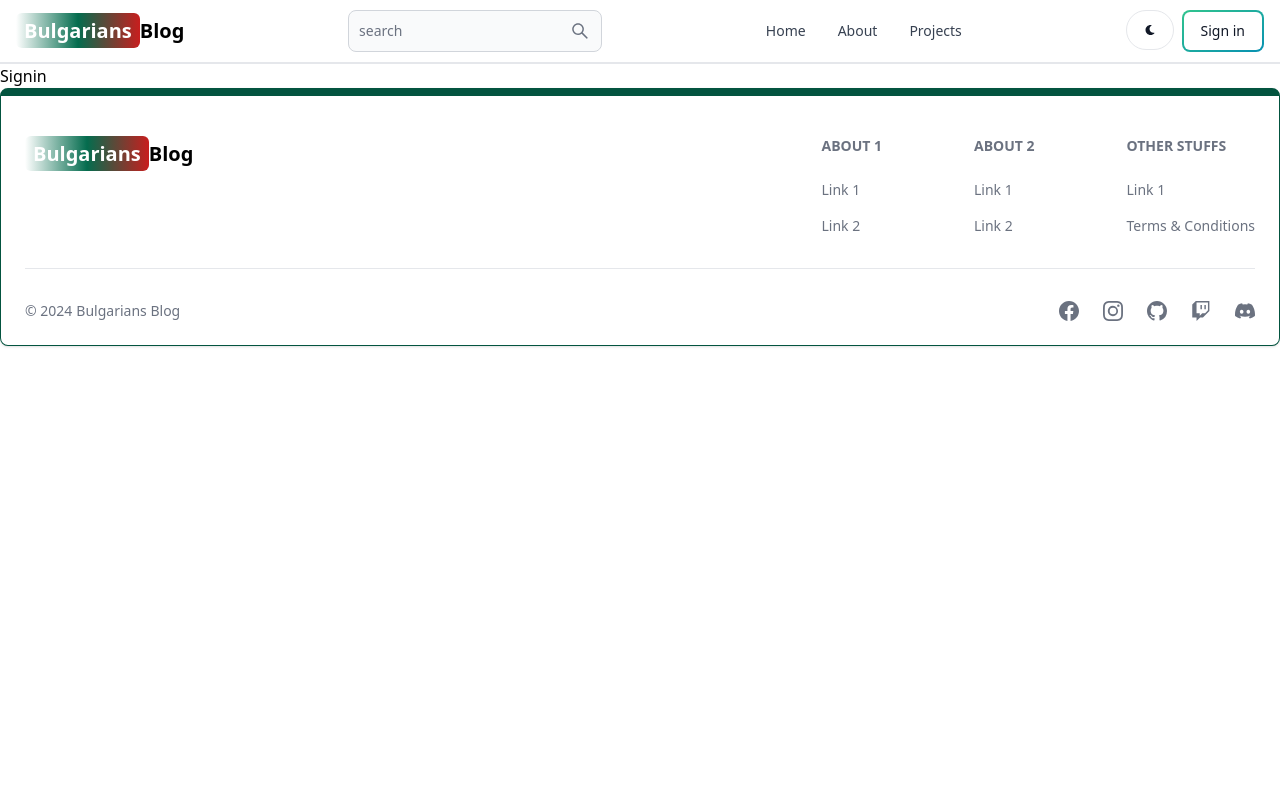
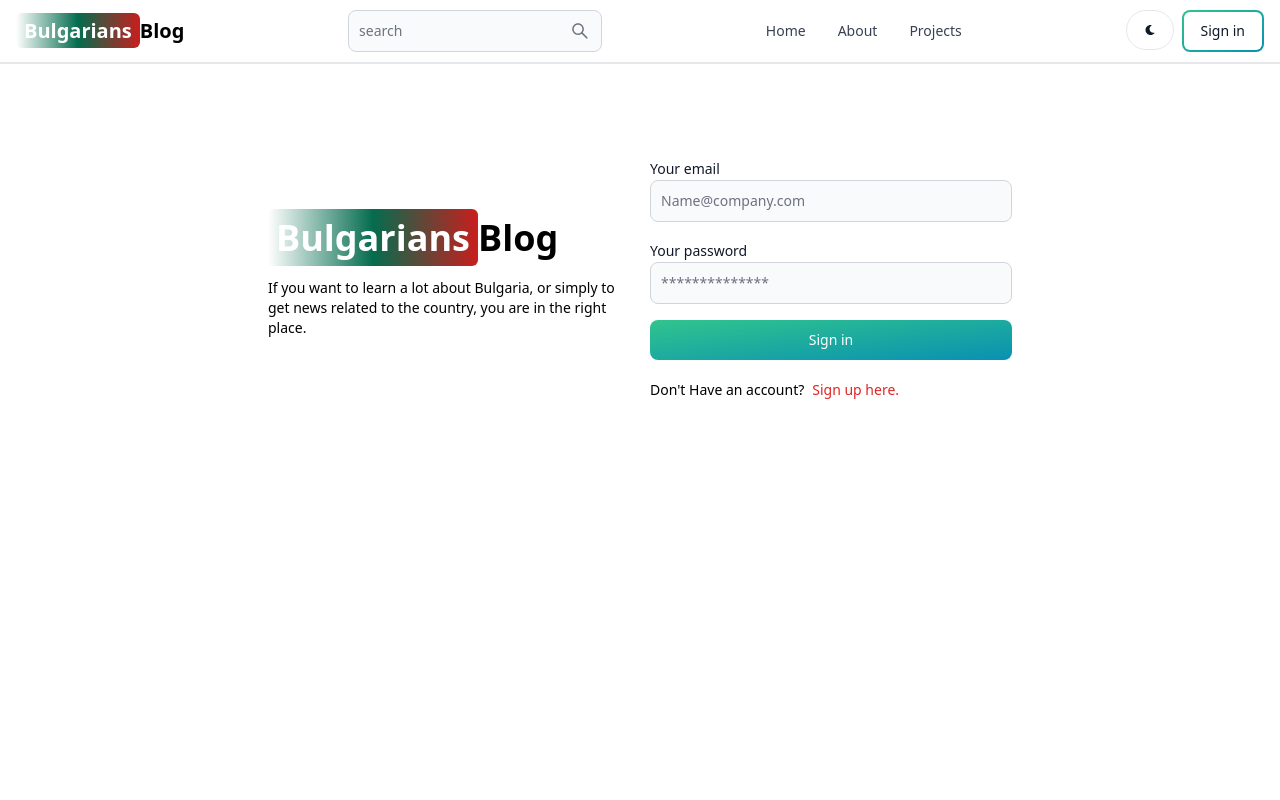
Before and after one commit to Krasimir-Hristov/TheBlog, a React (Vite) app in the folder client/: page /sign-in in a window 1280 px wide. Shown: the top 800 px of the page. Built offline with nearby package versions, Linux system fonts and the light colour scheme.

Commit message:
Complete sign in page funcionality

```diff
--- a/client/src/pages/SignIn.tsx
+++ b/client/src/pages/SignIn.tsx
@@ -1,5 +1,114 @@
-const Signin = () => {
-  return <div>Signin</div>;
+import { Alert, Button, Label, Spinner, TextInput } from 'flowbite-react';
+import React, { useState } from 'react';
+import { Link, useNavigate } from 'react-router-dom';
+import { FormDataType } from '../types';
+
+const SignIn = () => {
+  const navigate = useNavigate();
+  const [formData, setFormData] = useState({} as FormDataType);
+  const [errorMessage, setErrorMessage] = useState('');
+  const [loading, setLoading] = useState(false);
+
+  const handleChange = (e: React.ChangeEvent) => {
+    setFormData({ ...formData, [e.target.id]: e.target.value.trim() });
+  };
+
+  const handleSubmit = async (e: React.FormEvent) => {
+    e.preventDefault();
+
+    if (!formData.email || !formData.password) {
+      return setErrorMessage('Please fill out all fields');
+    }
+    try {
+      setLoading(true);
+      setErrorMessage('');
+      const res = await fetch('/api/auth/signin', {
+        method: 'POST',
+        headers: {
+          'Content-Type': 'application/json',
+        },
+        body: JSON.stringify(formData),
+      });
+      const data = await res.json();
+
+      if (!res.ok) {
+        setLoading(false);
+        return setErrorMessage(data.message);
+      }
+
+      if (res.ok) {
+        setLoading(false);
+        navigate('/');
+      }
+    } catch (error: { message: string }) {
+      setErrorMessage(error.message);
+      setLoading(false);
+    }
+  };
+  return (
+    <div className='min-h-screen mt-20'>
+      <div className='flex p-3 max-w-3xl mx-auto flex-col md:flex-row md:items-center gap-5'>
+        <div className='flex-1'>
+          <Link to='/' className='font-bold dark:text-white text-4xl'>
+            <span className='bg-gradient-to-r font-bold   from-white via-green-700 to-red-700 text-white px-2 py-1 rounded-md'>
+              Bulgarians
+            </span>
+            Blog
+          </Link>
+          <p className='text-sm mt-5'>
+            If you want to learn a lot about Bulgaria, or simply to get news
+            related to the country, you are in the right place.
+          </p>
+        </div>
+        <div className='flex-1'>
+          <form className='flex flex-col gap-4' onSubmit={handleSubmit}>
+            <div>
+              <Label value='Your email' />
+              <TextInput
+                type='email'
+                placeholder='Name@company.com'
+                id='email'
+                onChange={handleChange}
+              />
+            </div>
+            <div>
+              <Label value='Your password' />
+              <TextInput
+                type='password'
+                placeholder='**************'
+                id='password'
+                onChange={handleChange}
+              />
+            </div>
+            <Button
+              gradientDuoTone='greenToBlue'
+              type='submit'
+              disabled={loading}
+            >
+              {loading ? (
+                <div>
+                  <Spinner size='sm' /> <span className='pl-3'>Loading...</span>{' '}
+                </div>
+              ) : (
+                'Sign in'
+              )}
+            </Button>
+          </form>
+          <div className='flex gap-2 text-sm mt-5'>
+            <span>Don't Have an account?</span>
+            <Link to='/sign-up' className='text-red-600'>
+              Sign up here.
+            </Link>
+          </div>
+          {errorMessage && (
+            <Alert className='mt-5' color='failure'>
+              {errorMessage}
+            </Alert>
+          )}
+        </div>
+      </div>
+    </div>
+  );
 };
 
-export default Signin;
+export default SignIn;
```
